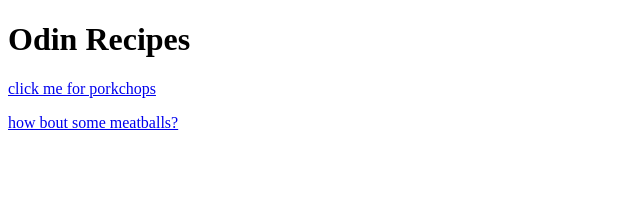
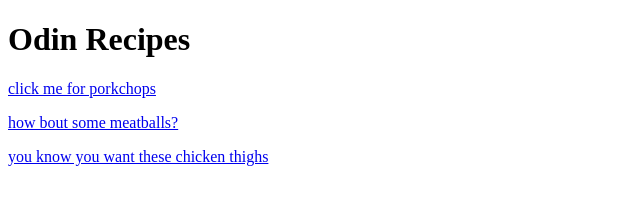
Before and after one commit to nichprice/odin-recipes, a plain HTML site: page index.html in a window 1280 px wide. Shown: the whole page, without its empty margins (0-640 px from the left). Drawn offline with Linux system fonts and the light colour scheme.

Commit message:
add img, page boilerplate and link to page from index for chk. thg

```diff
--- a/index.html
+++ b/index.html
@@ -8,5 +8,6 @@
     <h1>Odin Recipes</h1>
         <p><a href="recipes/porkchops.html">click me for porkchops</a></p>
         <p><a href="recipes/meatballs.html">how bout some meatballs?</a></p>
+        <p><a href="recipes/roasted-chicken-thighs.html">you know you want these chicken thighs</a></p>
 
 </html>
```
Also changed, not shown: recipes/porkchops.html (+1 -1 lines), recipes/roasted-chicken-thighs.html (added).
